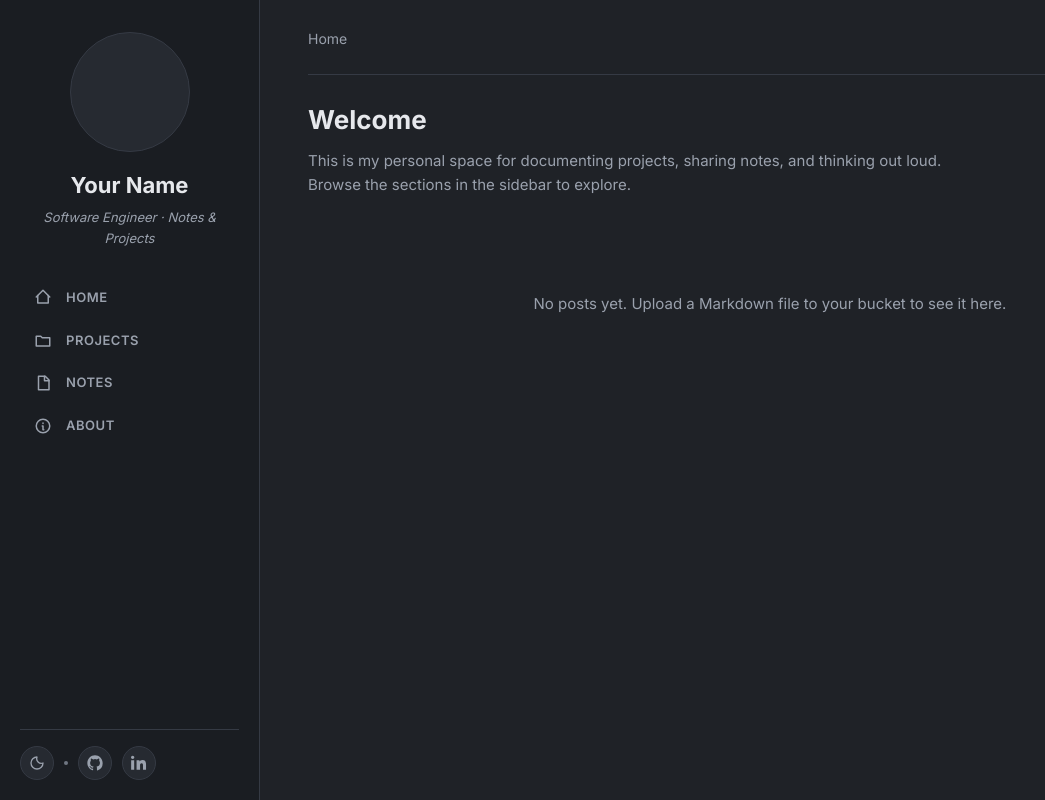
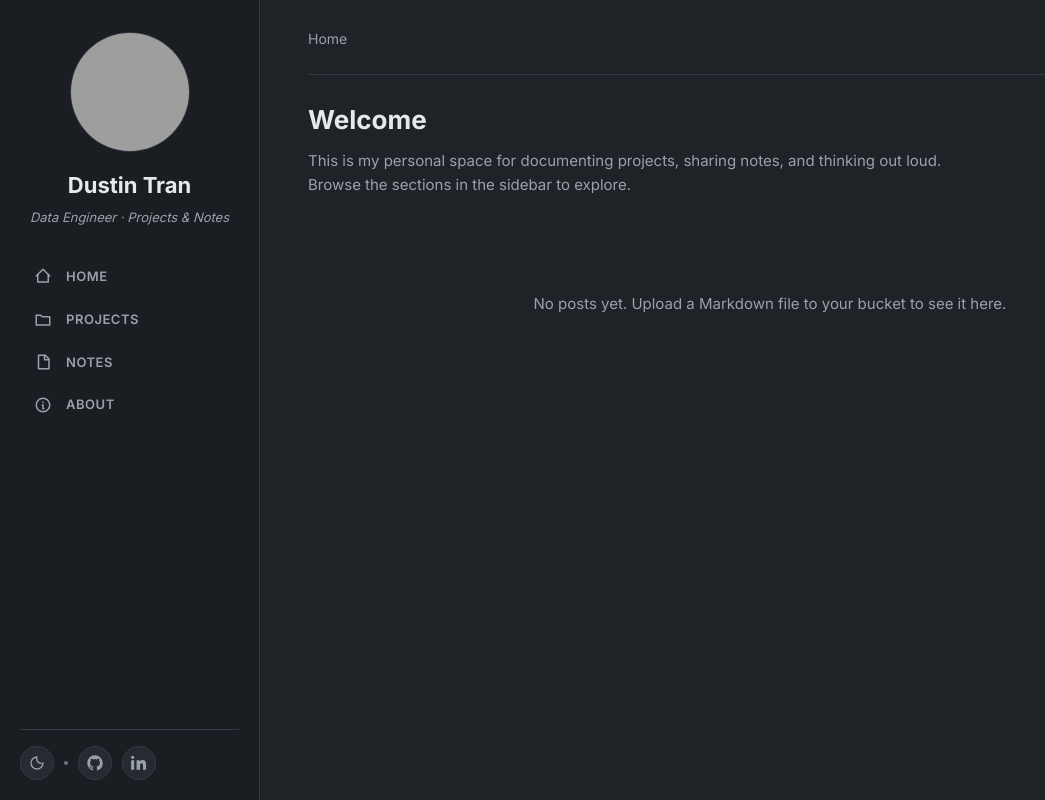
Before and after one commit to dustint121/Portfolio-Website, a Flask app: template templates/home.html in a window 1280 px wide. Shown: the whole page, without its empty margins (0-1045 px from the left). Run offline with Flask 3, Linux system fonts and the light colour scheme; the template is opened without the code that fills it, so the values that code supplies are empty; grey boxes are pictures that could not be loaded.

Commit message:
Implemented code to show profile image on sidebar.

```diff
--- a/app.py
+++ b/app.py
@@ -1,7 +1,11 @@
-from flask import Flask, abort, jsonify, render_template
+from flask import Flask, Response, abort, jsonify, render_template
+from botocore.exceptions import ClientError
 
 import storage
 from rendering import render_markdown
+
+# S3 key for the profile picture stored at the bucket root. str.
+PROFILE_IMAGE_KEY = "profile_image.jpg"
 
 app = Flask(__name__)
 
@@ -44,6 +48,31 @@ def post_page(section, slug):
     )
 
 
+@app.route("/profile-image")
+def profile_image():
+    # Proxy the profile image bytes from S3 with browser-cache headers.
+    # Output: flask.Response (image bytes) or 404
+    try:
+        data, content_type = storage.get_binary(PROFILE_IMAGE_KEY)
+    except ClientError:
+        abort(404)
+
+    if not content_type:
+        content_type = "image/jpeg"  # str fallback
+
+    resp = Response(data, mimetype=content_type)
+    # Browser may cache for 1 hour; matches the in-memory TTL roughly.
+    resp.headers["Cache-Control"] = "public, max-age=3600"
+    return resp
+
+
+@app.context_processor
+def inject_globals():
+    # Make the profile image URL available to every template.
+    # Output: dict
+    return {"profile_image_url": "/profile-image"}
+
+
 @app.route("/healthz")
 def healthz():
     # Output: JSON dict
--- a/static/css/style.css
+++ b/static/css/style.css
@@ -78,8 +78,15 @@ a { color: inherit; text-decoration: none; }
     background: var(--surface);
     border: 1px solid var(--border);
     margin: 0 auto 16px;
-    background-size: cover;
-    background-position: center;
+    overflow: hidden;
+}
+
+.profile-image img {
+    width: 100%;
+    height: 100%;
+    object-fit: cover;
+    object-position: center 20%;  /* bias toward the face, not the chest */
+    display: block;
 }
 
 .profile-name {
--- a/storage.py
+++ b/storage.py
@@ -280,6 +280,38 @@ def get_post_by_slug(section, slug, use_cache=True):
 def clear_cache():
     """Drop the in-memory cache so the next read goes back to S3."""
     _cache.clear()
+    _binary_cache.clear()
+
+
+# Cache for arbitrary binary objects (e.g. the profile image).
+# _binary_cache : dict mapping str (key) -> tuple(float timestamp, bytes data, str content_type)
+_binary_cache = {}
+# How long (seconds) to cache binary objects. int.
+BINARY_CACHE_TTL_SECONDS = 3600
+def get_binary(key, use_cache=True):
+    """Fetch any object from the bucket as raw bytes.
+    Inputs:
+        key       : str  - full S3 key, e.g. "profile_image.jpg"
+        use_cache : bool
+    Output: tuple (data, content_type)
+        data         : bytes
+        content_type : str (e.g. "image/jpeg"), "" if unknown
+    Raises: botocore.exceptions.ClientError if the object is missing.
+    """
+    now = time.time()  # float
+    if use_cache:
+        cached = _binary_cache.get(key)  # tuple or None
+        if cached and (now - cached[0]) < BINARY_CACHE_TTL_SECONDS:
+            return cached[1], cached[2]
+
+    client = get_client()
+    obj = client.get_object(Bucket=BUCKET_NAME, Key=key)  # dict
+    data = obj["Body"].read()                              # bytes
+    content_type = obj.get("ContentType") or ""           # str
+
+    if use_cache:
+        _binary_cache[key] = (now, data, content_type)
+    return data, content_type
 
 
 def list_all_posts():
--- a/templates/partials/sidebar.html
+++ b/templates/partials/sidebar.html
@@ -1,11 +1,12 @@
 <aside class="sidebar">
     <div class="sidebar-top">
         <div class="profile">
-            <div class="profile-image" aria-label="Profile photo placeholder">
-                <!-- Profile image left empty intentionally -->
+            <div class="profile-image" aria-label="Profile photo">
+                <img src="{{ profile_image_url }}" alt="Profile photo"
+                     onerror="this.style.display='none'">
             </div>
-            <h1 class="profile-name">Your Name</h1>
-            <p class="profile-tagline">Software Engineer &middot; Notes &amp; Projects</p>
+            <h1 class="profile-name">Dustin Tran</h1>
+            <p class="profile-tagline">Data Engineer &middot; Projects &amp; Notes</p>
         </div>
 
         <nav class="nav" aria-label="Primary">
```
